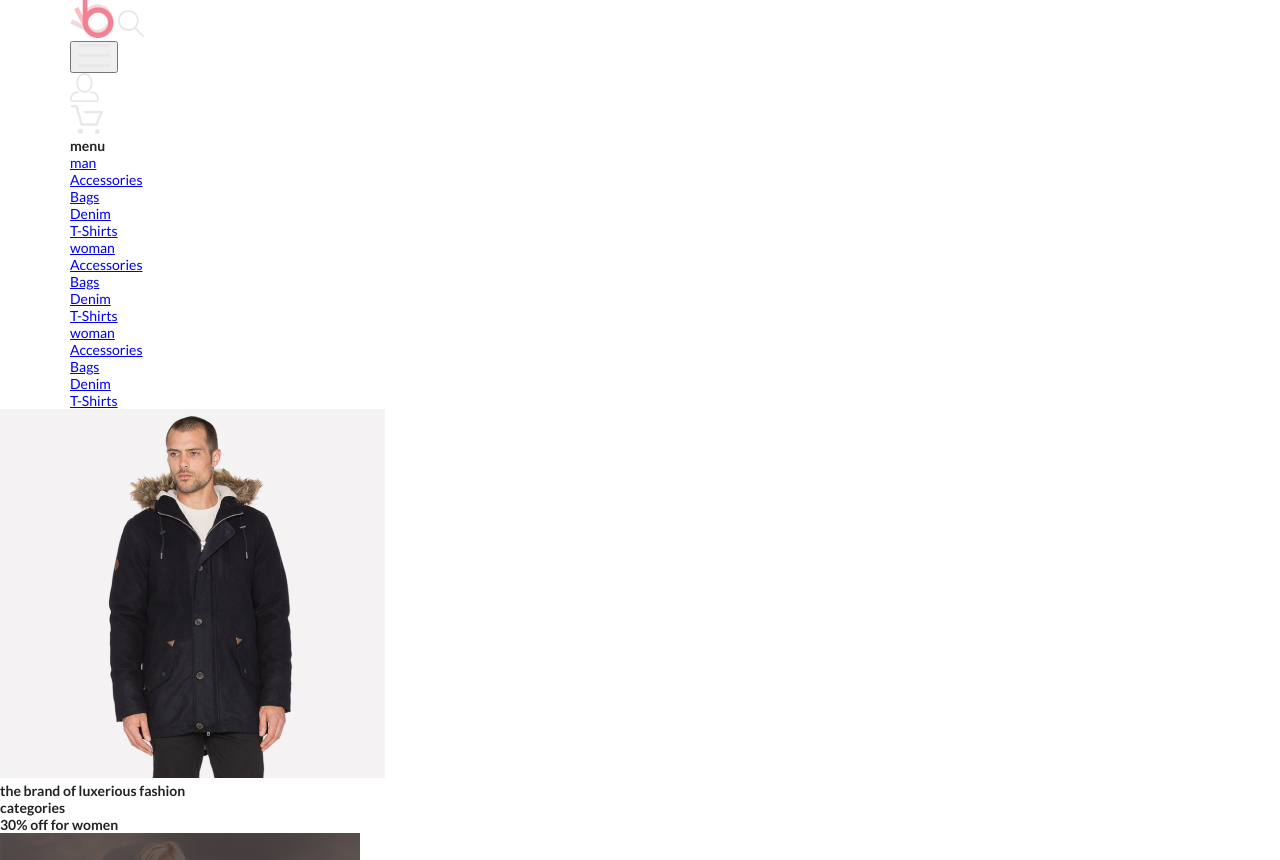
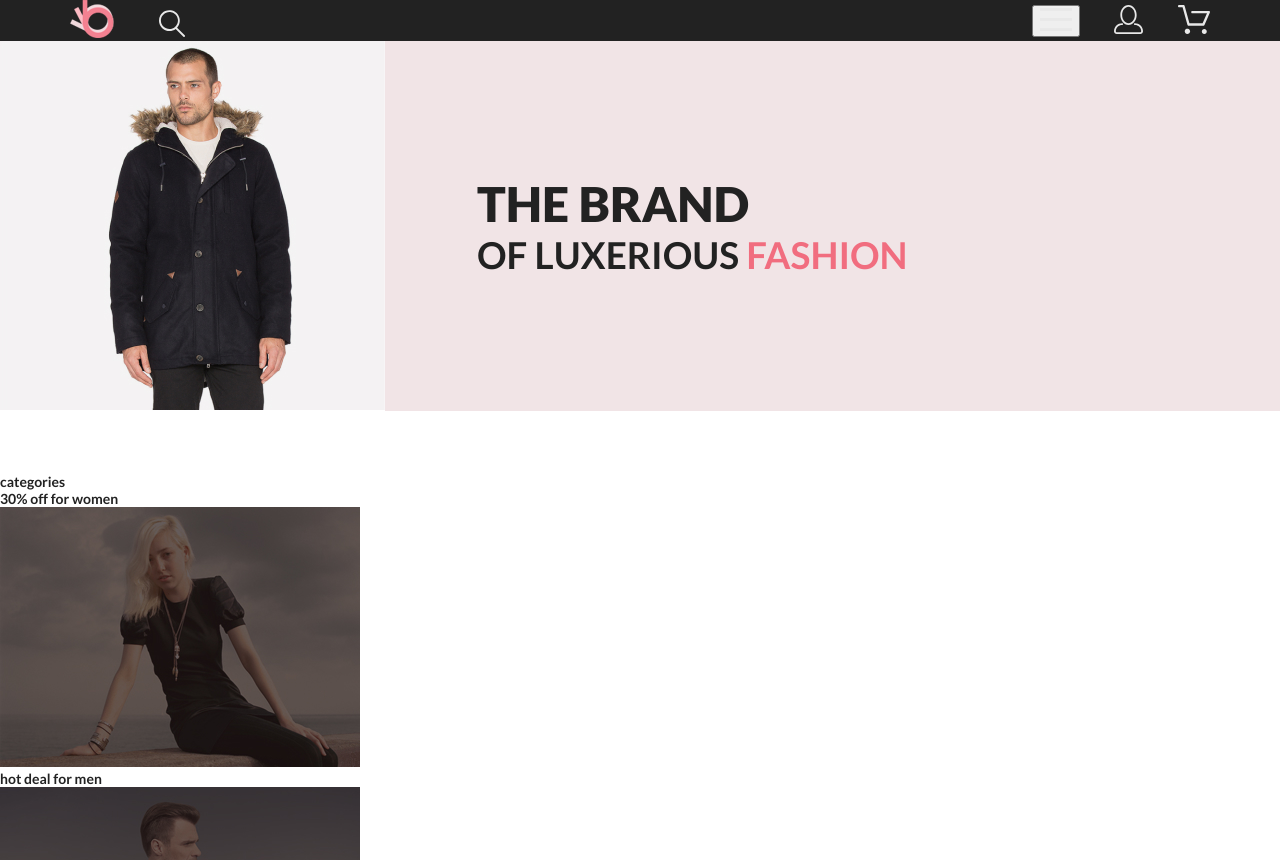
Before and after one commit to katyano37/gu_web_prof_layout, a plain HTML site: page index.html in a window 1280 px wide. Shown: the top 860 px of the page. Drawn offline with Linux system fonts and the light colour scheme.

Commit message:
add css v2

```diff
--- a/css/style.css
+++ b/css/style.css
@@ -17,3 +17,74 @@ body {
    width: 1140px;
    margin: 0 auto;
 }
+
+.visually-hidden {
+   position: absolute;
+   white-space: nowrap;
+   width: 1px;
+   height: 1px;
+   overflow: hidden;
+   border: 0;
+   padding: 0;
+   clip: rect(0 0 0 0);
+   clip-path: inset(50%);
+   margin: -1px;
+}
+
+.header {
+   background-color: var(--black);
+}
+
+.header__nav {
+   display: none;
+}
+
+.header__wrp {
+   display: flex;
+   justify-content: space-between;
+   align-items: center;
+   min-width: 75px;
+}
+
+.header__list {
+   display: flex;
+}
+
+.header__logo {
+   margin: 0 41px 0 0;
+}
+
+.header__link {
+   margin: 0 0 0 34px;
+}
+
+.brand {
+   display: flex;
+   margin: 0 0 62px 0;
+}
+
+.brand__title-wrp {
+   flex-grow: 1;
+   padding: 0 0 0 92px;
+   display: flex;
+   align-items: center;
+   background-color: var(--light-pink);
+}
+
+.brand__title {
+   font-size: 48px;
+   font-weight: 900;
+   line-height: 58px;
+   text-transform: uppercase;
+}
+
+.brand__subtitle {
+   display: block;
+   font-size: 37px;
+   font-weight: 700;
+   line-height: 44px;
+}
+
+.brand__subtitle-pink {
+   color: var(--dark-pink)
+}
--- a/index.html
+++ b/index.html
@@ -16,28 +16,30 @@
 </head>
 
 <body>
-    <header>
-        <div class="container">
-            <img src="./img/logo.png" alt="logo">
-            <img src="./img/search.svg" alt="search">
-            <ul>
-                <li>
-                    <button>
+    <header class="header">
+        <div class="container header__wrp">
+            <div>
+                <img class="header__logo" src="./img/logo.png" alt="logo">
+                <img src="./img/search.svg" alt="search">
+            </div>
+            <ul class="header__list">
+                <li class="header__item">
+                    <button class="header__button">
                         <img src="./img/menu.svg" alt="menu">
                     </button>
                 </li>
-                <li>
-                    <a href="#">
+                <li class="header__item">
+                    <a href="#" class="header__link">
                         <img src="./img/reg.svg" alt="reg">
                     </a>
                 </li>
-                <li>
-                    <a href="#">
+                <li class="header__item">
+                    <a href="#" class="header__link">
                         <img src="./img/basket.svg" alt="basket">
                     </a>
                 </li>
             </ul>
-            <nav>
+            <nav class="header__nav">
                 <h2>menu</h2>
                 <ul>
                     <li>
@@ -96,9 +98,11 @@
         </div>
     </header>
     <main>
-        <section>
-            <img src="./img/promo.jpg" alt="promo">
-            <h1>the brand of luxerious fashion</h1>
+        <section class="brand">
+            <img class="brand__img" src="./img/promo.jpg" alt="promo">
+            <div class="brand__title-wrp">
+                <h1 class="brand__title">the brand <span class="brand__subtitle">of luxerious <span class="brand__subtitle-pink">fashion</span></span></h1>
+            </div>
         </section>
         <section>
             <h2>categories</h2>
@@ -210,7 +214,7 @@
     </main>
 
     <footer>
-        <p>&copy; 2021 Brand All Rights Reserved.</p>
+        <p>&copy; 2021 promo All Rights Reserved.</p>
         <ul>
             <li>
                 <a href="#" target="_blank">
```
